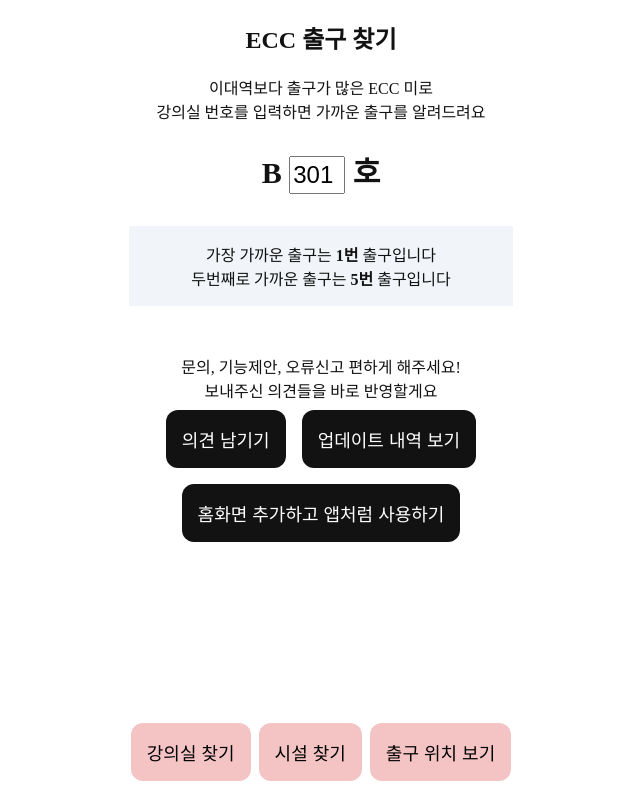
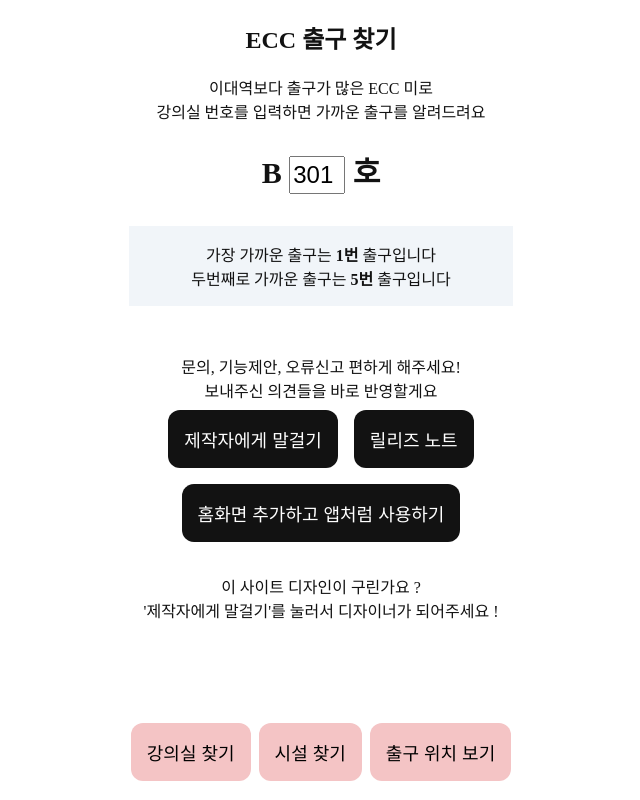
Before and after one commit to seondal/EcCuseMe, a Next.js app: page / in a window 1280 px wide. Shown: the whole page, without its empty margins (319-959 px from the left). Built offline with nearby package versions, Linux system fonts and the light colour scheme.

Commit message:
✂️ edit :  디자이너가 되어주세요.

```diff
--- a/src/app/page.tsx
+++ b/src/app/page.tsx
@@ -57,6 +57,9 @@ export default function Home() {
           button="홈화면 추가하고 앱처럼 사용하기"
           image="/image/webapp.png"
         />
+        <div className="whitespace-pre mt-8">
+          {`이 사이트 디자인이 구린가요 ?\n'제작자에게 말걸기'를 눌러서 디자이너가 되어주세요 !`}
+        </div>
       </div>
     </div>
   );
--- a/src/components/GimmeFeedback.tsx
+++ b/src/components/GimmeFeedback.tsx
@@ -8,10 +8,10 @@ export default function GimmeFeedback() {
       <div>보내주신 의견들을 바로 반영할게요</div>
       <div className="flex gap-4 justify-center mt-2 flex-wrap">
         <a href={URL.feedback}>
-          <button>의견 남기기</button>
+          <button>제작자에게 말걸기</button>
         </a>
         <Link href={"/update"}>
-          <button>업데이트 내역 보기</button>
+          <button>릴리즈 노트</button>
         </Link>
       </div>
     </div>
```
